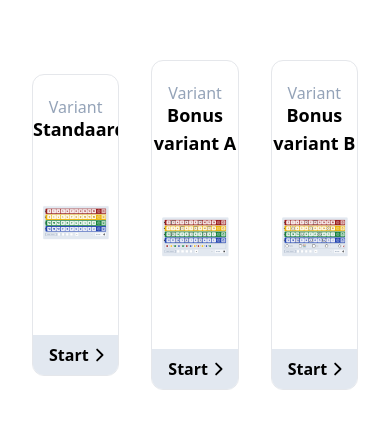
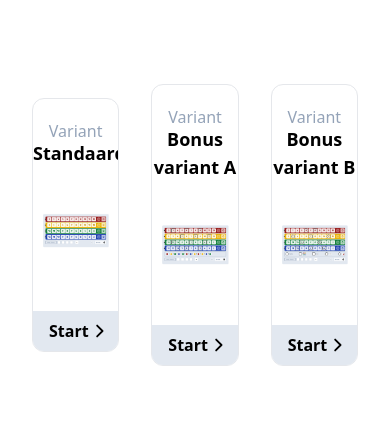
Before and after one commit to bbronswijk/qwixx, a Next.js app: page / in a window 390 px wide. Shown: the part 197-626 px from the top of the page. Built offline with nearby package versions, Linux system fonts and the light colour scheme.

Commit message:
Reduce card height on small screens

```diff
--- a/src/app/page.tsx
+++ b/src/app/page.tsx
@@ -8,7 +8,7 @@ export default function Home() {
       <Link className="border rounded-xl hover:shadow-xl duration-300 overflow-hidden" href="/default">
         <h1 className="text-slate-400 pt-6 text-center leading-none">Variant</h1>
         <h1 className="font-bold text-lg text-center">Standaard</h1>
-        <div className="h-40 md:h-80 mb-8 flex items-center justify-center">
+        <div className="h-32 lg:h-80 mb-4 flex items-center justify-center">
           <Image src="/default.png" alt="default variant" width={600} height={271}/>
         </div>
         <button className="bg-slate-200 py-2 pl-4 pr-2 font-bold w-full flex items-center">
@@ -20,7 +20,7 @@ export default function Home() {
       <Link className="border rounded-xl hover:shadow-xl duration-300 overflow-hidden" href="/variant-a">
         <h1 className="text-slate-400 pt-6 text-center leading-none">Variant</h1>
         <h1 className="font-bold text-lg md:text-xl text-center">Bonus variant A</h1>
-        <div className="h-40 md:h-80 mb-8 flex items-center justify-center">
+        <div className="h-32 lg:h-80 mb-4 flex items-center justify-center">
           <Image src="/variant-a.png" alt="Bonus variant A" width={600} height={313}/>
         </div>
         <button className="bg-slate-200 py-2 pl-4 pr-2 font-bold w-full flex items-center">
@@ -32,7 +32,7 @@ export default function Home() {
       <Link className="border rounded-xl hover:shadow-xl duration-300 overflow-hidden" href="/variant-b">
         <h1 className="text-slate-400 pt-6 text-center leading-none">Variant</h1>
         <h1 className="font-bold text-lg md:text-xl text-center">Bonus variant B</h1>
-        <div className="h-40 md:h-80 mb-8 flex items-center justify-center">
+        <div className="h-32 lg:h-80 mb-4 flex items-center justify-center">
           <Image src="/variant-b.png" alt="default variant" width={600} height={313}/>
         </div>
         <button className="bg-slate-200 py-2 pl-4 pr-2 font-bold w-full flex items-center">
```
